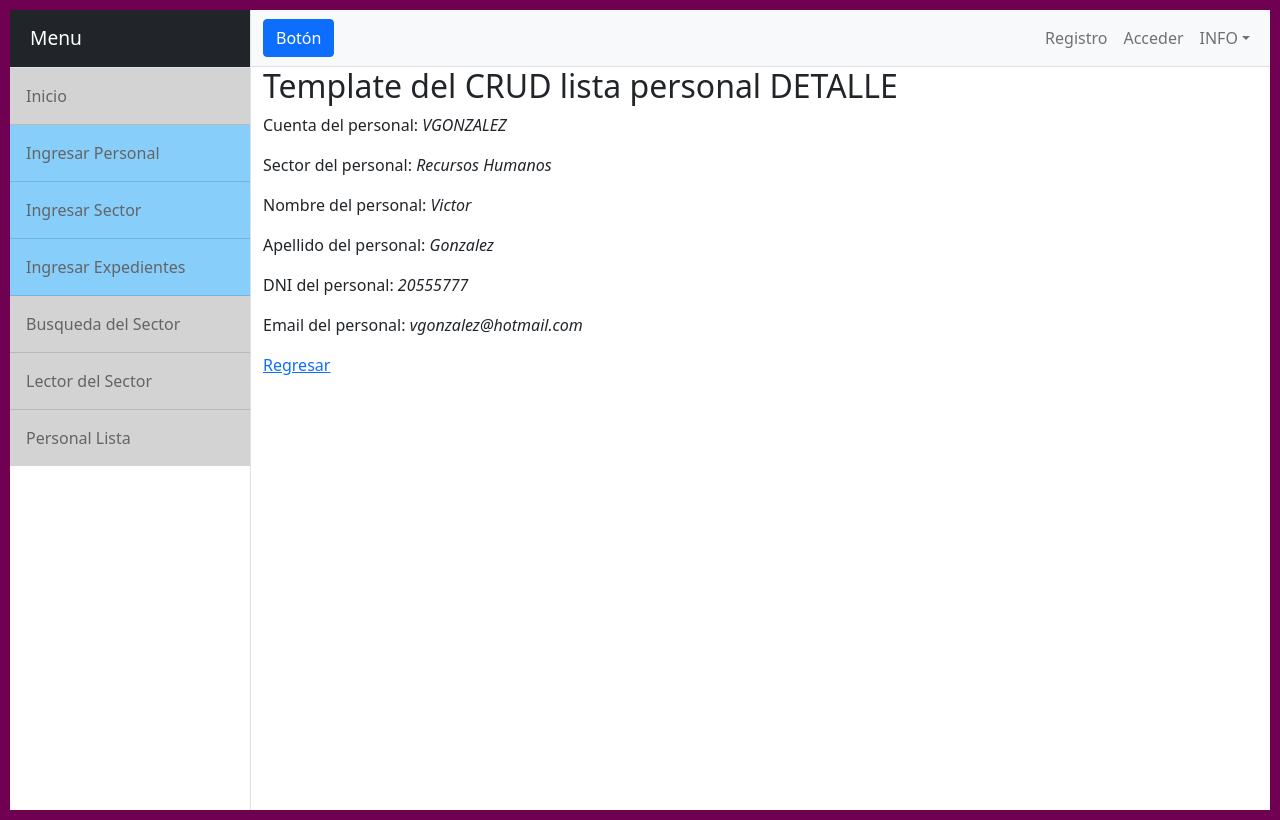
After one commit to sachateisseire/GestorExptes, a Django app: page /AppExptes/personal/detail/9 in a window 1280 px wide. The commit adds this page. Run offline with Django 4.2, Linux system fonts and the light colour scheme; data comes from the database, SQL or seed files in the repository; both versions use the stored data as it was after the commit; some libraries are stand-ins or nearby versions.

Commit message:
commit seguro 8

```diff
--- a/GestorExptes/AppExptes/templates/AppExptes/inicio.html
+++ b/GestorExptes/AppExptes/templates/AppExptes/inicio.html
@@ -7,4 +7,6 @@
 
     <h2>Template de inicio</h2>
 
+    {{mensaje}}
+
 {% endblock bloqueQueCambia %}
--- a/GestorExptes/AppExptes/templates/AppExptes/leerSector.html
+++ b/GestorExptes/AppExptes/templates/AppExptes/leerSector.html
@@ -18,6 +18,9 @@
         <button class="btn btn-danger">
             <a style="text-decoration: none; color: white;" href ="{% url 'EliminarSector' sector.id %} ">Eliminar</a>
         </button>
+        <button class="btn btn-warning">
+            <a style="text-decoration: none; color: white;" href ="{% url 'EditarSector' sector.id %} ">Editar</a>
+        </button>
 
         {% endfor %}
 
--- a/GestorExptes/AppExptes/templates/AppExptes/padre.html
+++ b/GestorExptes/AppExptes/templates/AppExptes/padre.html
@@ -21,14 +21,12 @@
                 <div class="sidebar-heading border-bottom bg-dark" style="color: white;">Menu</div>
                 <div class="list-group list-group-flush">
                     <a class="list-group-item list-group-item-action list-group-item-light p-3" style="background-color: lightgray;"href=" {% url 'Inicio' %} ">Inicio</a>
-                    <a class="list-group-item list-group-item-action list-group-item-light p-3" style="background-color: lightgray;"href=" {% url 'Sector' %} ">Sector</a>
-                    <a class="list-group-item list-group-item-action list-group-item-light p-3" style="background-color: lightgray;"href=" {% url 'Expedientes' %} ">Expedientes</a>
-                    <a class="list-group-item list-group-item-action list-group-item-light p-3" style="background-color: lightgray;"href=" {% url 'Personal' %} ">Personal</a>
-                    <a class="list-group-item list-group-item-action list-group-item-light p-3" style="background-color: lightgray;"href=" {% url 'PersonalFormulario' %} ">Formulario de Personal</a>
-                    <a class="list-group-item list-group-item-action list-group-item-light p-3" style="background-color: lightgray;"href=" {% url 'SectorFormulario' %} ">Formulario de Sector</a>
-                    <a class="list-group-item list-group-item-action list-group-item-light p-3" style="background-color: lightgray;"href=" {% url 'ExpedientesFormulario' %} ">Formulario de Expedientes</a>
+                    <a class="list-group-item list-group-item-action list-group-item-light p-3" style="background-color: lightskyblue;"href=" {% url 'PersonalFormulario' %} ">Ingresar Personal</a>
+                    <a class="list-group-item list-group-item-action list-group-item-light p-3" style="background-color: lightskyblue;"href=" {% url 'SectorFormulario' %} ">Ingresar Sector</a>
+                    <a class="list-group-item list-group-item-action list-group-item-light p-3" style="background-color: lightskyblue;"href=" {% url 'ExpedientesFormulario' %} ">Ingresar Expedientes</a>
                     <a class="list-group-item list-group-item-action list-group-item-light p-3" style="background-color: lightgray;"href=" {% url 'BusquedaSector' %} ">Busqueda del Sector</a>
                     <a class="list-group-item list-group-item-action list-group-item-light p-3" style="background-color: lightgray;"href=" {% url 'LeerSector' %} ">Lector del Sector</a>
+                    <a class="list-group-item list-group-item-action list-group-item-light p-3" style="background-color: lightgray;"href=" {% url 'Lista' %} ">Personal Lista</a>
                 </div>
             </div>
             <!-- Page content wrapper-->
--- /dev/null
+++ b/GestorExptes/AppExptes/templates/AppExptes/personal_detalle.html
@@ -0,0 +1,23 @@
+{% extends 'AppExptes/padre.html' %}
+
+{% load static %}
+
+
+{% block bloqueQueCambia %}
+
+    <h2>Template del CRUD lista personal DETALLE</h2>
+
+    <p>Cuenta del personal: <i>{{personal.cuenta}}</i></p>
+    <p>Sector del personal: <i>{{personal.sector}}</i></p>
+    <p>Nombre del personal: <i>{{personal.nombre}}</i></p>
+    <p>Apellido del personal: <i>{{personal.apellido}}</i></p>
+    <p>DNI del personal: <i>{{personal.dni}}</i></p>
+    <p>Email del personal: <i>{{personal.email}}</i></p>
+
+    <p>
+        <a href="{% url 'Lista' %}">Regresar</a>
+    </p>
+
+
+
+{% endblock bloqueQueCambia %}
--- a/GestorExptes/AppExptes/urls.py
+++ b/GestorExptes/AppExptes/urls.py
@@ -1,11 +1,8 @@
 from django.urls import path
-from AppExptes.views import expedientes, inicio, personal, sector, personalFormulario, sectorFormulario, expedientesFormulario, busquedaSector, buscar, leerSector, eliminarSector
+from AppExptes.views import PersonalLista, PersonalCreacion, PersonalDelete, PersonalDetalle, PersonalUpdate, inicio, personalFormulario, sectorFormulario, expedientesFormulario, busquedaSector, buscar, leerSector, eliminarSector, editarSector, loginView
 
 urlpatterns = [
     path('', inicio, name='Inicio'),
-    path('personal/', personal, name='Personal'),
-    path('expedientes/', expedientes, name='Expedientes'),
-    path('sector/', sector, name='Sector'),
     path('personalFormulario/', personalFormulario, name='PersonalFormulario'),
     path('sectorFormulario/', sectorFormulario, name='SectorFormulario'),
     path('expedientesFormulario/', expedientesFormulario, name='ExpedientesFormulario'),
@@ -13,4 +10,11 @@ urlpatterns = [
     path('busqueda/', buscar, name='Buscar'),
     path('leerSector/', leerSector, name="LeerSector"),
     path('eliminarSector/<id>', eliminarSector, name='EliminarSector'),
+    path('editarSector/<id>', editarSector, name="EditarSector" ),
+    path('personal/lista/', PersonalLista.as_view(), name='Lista' ),
+    path('personal/detail/<pk>', PersonalDetalle.as_view(), name='Detail' ),
+    path('personal/edit/<pk>', PersonalUpdate.as_view(), name='Edit' ),
+    path('personal/delete/<pk>', PersonalDelete.as_view(), name='Delete' ),
+    path('personal/create/', PersonalCreacion.as_view(), name='New' ),
+    path('login/', loginView, name='Login'),
 ]
--- a/GestorExptes/AppExptes/views.py
+++ b/GestorExptes/AppExptes/views.py
@@ -1,6 +1,14 @@
 from django.shortcuts import render
 from django.http import HttpResponse
 from django.template import Context, Template
+
+from django.contrib.auth.forms import AuthenticationForm
+from django.contrib.auth import login, logout, authenticate
+
+from django.views.generic import ListView
+from django.views.generic.detail import DetailView
+from django.views.generic.edit import CreateView, UpdateView, DeleteView
+
 
 from .forms import ExpedientesFormulario, PersonalFormulario, SectorFormulario
 
@@ -8,15 +16,6 @@ from .models import Expediente, Personal, Sector
 
 def inicio(request):
     return render(request, 'AppExptes/inicio.html')
-
-def personal(request):
-    return render(request, 'AppExptes/personal.html')
-
-def expedientes(request):
-    return render(request, 'AppExptes/expedientes.html')
-
-def sector(request):
-    return render(request, 'AppExptes/sector.html')
 
 def personalFormulario(request):
     return render(request, 'AppExptes/personalFormulario.html')
@@ -137,3 +136,95 @@ def eliminarSector(request, id):
     contexto = {"lista_sectores": sectores}
 
     return render(request, 'AppExptes/leerSector.html', contexto)
+
+def editarSector(request, id):
+
+    sector = Sector.objects.get(id=id)
+
+    if request.method == 'POST':
+
+        miFormulario = SectorFormulario(request.POST)
+
+        if miFormulario.is_valid():
+
+            informacion = miFormulario.cleaned_data
+
+            sector.nombre = informacion['nombre']
+            sector.sectorCoordinador = informacion['sectorCoordinador']
+
+            sector.save()
+
+            return render(request, 'AppExptes/inicio.html')
+
+    else:
+
+        miFormulario = SectorFormulario(
+            initial={
+                'nombre': sector.nombre,
+                'sectorCoordinador': sector.sectorCoordinador,
+            }
+        )
+
+    return render(request, 'AppExptes/editarSector.html', {"miFormulario": miFormulario, "sector_nombre": sector.nombre})
+
+class PersonalLista(ListView):
+
+    model = Personal
+    template_name = 'AppExptes/personal_lista.html'
+
+class PersonalDetalle(DetailView):
+
+    model = Personal
+    template_name = 'AppExptes/personal_detalle.html'
+
+class PersonalCreacion(CreateView):
+
+    model = Personal
+    success_url = '/AppExptes/personal/lista'
+    fields = ['cuenta', 'sector', 'nombre', 'apellido', 'dni', 'email']
+
+class PersonalUpdate(UpdateView):
+
+    model = Personal
+    success_url = '/AppExptes/personal/lista'
+    fields = ['cuenta', 'sector', 'nombre', 'apellido', 'dni', 'email']
+
+class PersonalDelete(DeleteView):
+
+    model = Personal
+    success_url = '/AppExptes/personal/lista'
+
+def loginView(request):
+
+    if request.method == 'POST':
+
+        form = AuthenticationForm(request, data=request.POST)
+
+        if form.is_valid():
+
+            datos = form.cleaned_data
+
+            usuario = datos['username']
+            psw = datos['password']
+
+            user = authenticate(username=usuario, password=psw)
+
+            if user:
+
+                login(request, user)
+
+                return render(request, "AppExptes/inicio.html", {"mensaje": f'Bienvenido {usuario}'})
+
+            else:
+
+                return render(request, "AppExptes/inicio.html", {"mensaje": 'Datos incorrectos'})
+
+        else:
+
+            return render(request, "AppExptes/inicio.html", {"mensaje": 'Datos incorrectos'} )
+
+    else:
+
+        form = AuthenticationForm()
+
+    return render(request, "AppExptes/login.html", {'form': form})
```
Also changed, not shown: GestorExptes/AppExptes/templates/AppExptes/editarSector.html (added, +30 -0 lines), GestorExptes/AppExptes/templates/AppExptes/expedientes.html (deleted, +0 -10 lines), GestorExptes/AppExptes/templates/AppExptes/login.html (added, +17 -0 lines), GestorExptes/AppExptes/templates/AppExptes/personal.html (deleted, +0 -10 lines), GestorExptes/AppExptes/templates/AppExptes/personal_confirm_delete.html (added, +16 -0 lines), GestorExptes/AppExptes/templates/AppExptes/personal_form.html (added, +21 -0 lines), GestorExptes/AppExptes/templates/AppExptes/personal_lista.html (added, +34 -0 lines), GestorExptes/AppExptes/templates/AppExptes/sector.html (deleted, +0 -10 lines), GestorExptes/db.sqlite3.
